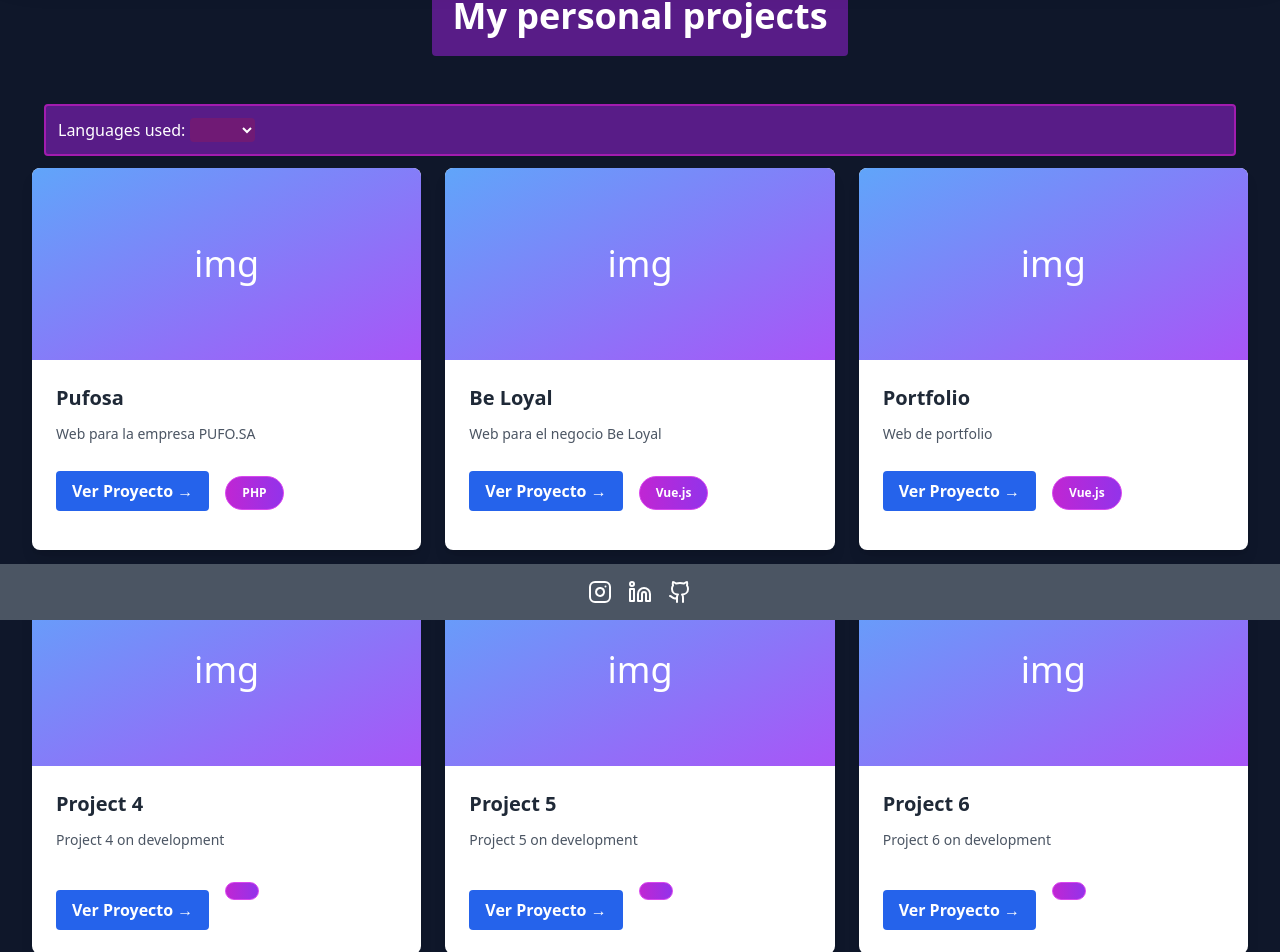
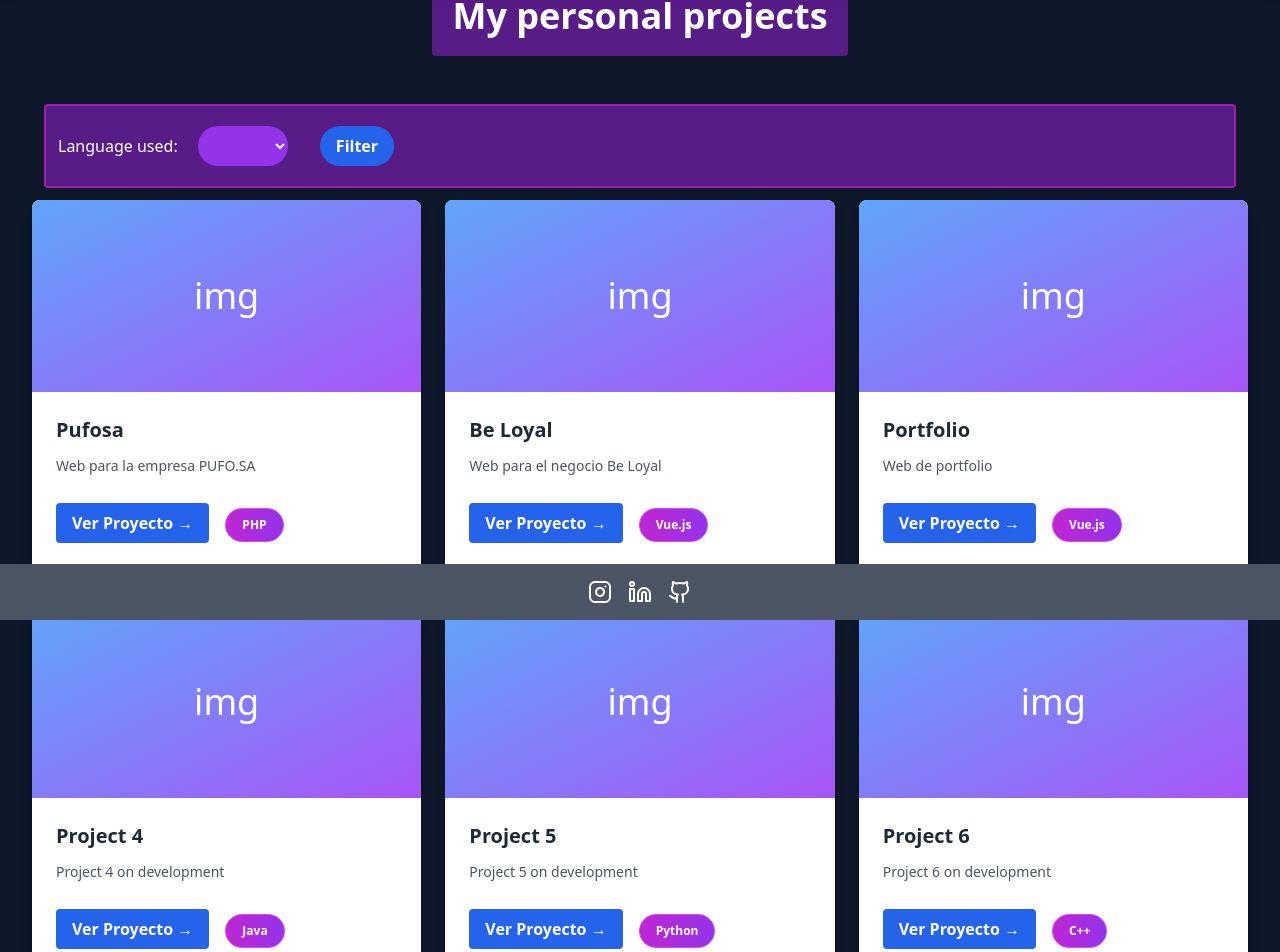
Before and after one commit to AValeraP/PruebaTecnica, a Nuxt app: page /projects in a window 1280 px wide. Shown: the part 180-1132 px from the top of the page. Built offline with nearby package versions, Linux system fonts and the light colour scheme.

Commit message:
fix (issue 35): fixed the filter on projects page

```diff
--- a/app/components/Projects/ProjectCardView.vue
+++ b/app/components/Projects/ProjectCardView.vue
@@ -1,13 +1,43 @@
 <script setup>
 import { projects } from '~/data/mocksProjectCards';
 import ProjectCard from './ProjectCard.vue';
+
+//la variable categories contiene un mapa(clave-valor) con el project y su language:
+//Por ejemplo: "PufoSA" : "PHP"
+const categories = [...new Set(projects.map(p=> p.language))]
+const { selectedOption, filteredItems } = useFilter(projects, 'language')
+
+function filter(){
+if(selectedOption.value != "All"){
+    return projects.filter(p => p.language === selectedOption.value)
+    }
+    return projects
+}
+
+const displayedProjects = ref(projects)
+
+function applyFilter() {
+    displayedProjects.value = filter()
+}
 </script>
 
 <template>
     <div class="p-8 max-w-7xl mx-auto">
         <h2 class="w-fit text-4xl rounded m-auto p-5 mb-12 text-center bg-purple-900 text-white font-extrabold">My personal projects </h2>
+        <div class="filter-group border-2 border-fuchsia-700 rounded bg-purple-900 text-white m-3 p-3">
 
-        <div class="filter-group border-2 border-fuchsia-700 rounded bg-purple-900 text-white m-3 p-3">
+            <label>Language used: </label>
+            <select class="bg-purple-600 mx-4 my-2 px-2 py-2 rounded-full" v-model="selectedOption">
+                <option value="All">All</option>
+                <option v-for="cat in categories" :key="cat" :value="cat">
+                    {{ cat }}
+                </option>
+            </select>
+
+            <button class="hover:bg-gradient-to-r hover:from-fuchsia-600 hover:to-purple-600 transition-all duration-300 transform hover:scale-110  bg-blue-600 font-bold mx-4 my-2 px-4 py-2 rounded-full hover:bg"
+                @click="applyFilter"
+                >Filter</button>
+            <!--
             <label for="techs">Languages used: </label>
             <select class="bg-fuchsia-900 rounded" id="techs" v-model="techUsed">
                 <option value="all">All</option>
@@ -15,11 +45,11 @@ import ProjectCard from './ProjectCard.vue';
                 <option value="php">Vue.js</option>
                 <option value="php">Java</option>
             </select>
-
+            -->
         </div>
-        <div class="grid grid-cols-1 md:grid-cols-2 lg:grid-cols-3 gap-6">
+            <div class="grid grid-cols-1 md:grid-cols-2 lg:grid-cols-3 gap-6">
             <ProjectCard
-                v-for="(project, index) in projects"
+                v-for="(project, index) in displayedProjects"
                 :key="index"
                 :title="project.title"
                 :language="project.language"
@@ -27,6 +57,6 @@ import ProjectCard from './ProjectCard.vue';
                 :description="project.description"
                 :link="project.link"
             ></ProjectCard>
+            </div>
         </div>
-    </div>
-</template>
+    </template>
--- /dev/null
+++ b/app/composables/useFilter.ts
@@ -0,0 +1,14 @@
+export const useFilter = <T>(projects: T[], filterKey: keyof T) => {
+    const selectedOption = ref('')
+
+    const filteredProjects = computed(() =>{
+        if(!selectedOption.value || selectedOption.value === "All"){
+            return projects
+        }
+        return projects.filter((project) =>{
+            return String(project[filterKey]) === selectedOption.value
+        })
+    })
+
+    return { selectedOption, filteredProjects}
+}
--- a/app/data/mocksProjectCards.ts
+++ b/app/data/mocksProjectCards.ts
@@ -22,21 +22,21 @@ export const projects = [
     },
     {
         title: 'Project 4',
-        language: '',
+        language: 'Java',
         image: 'img',
         description: 'Project 4 on development',
         link: '',
     },
     {
         title: 'Project 5',
-        language: '',
+        language: 'Python',
         image: 'img',
         description: 'Project 5 on development',
         link: '',
     },
     {
         title: 'Project 6',
-        language: '',
+        language: 'C++',
         image: 'img',
         description: 'Project 6 on development',
         link: '',
```
Also changed, not shown: composables/usePortfolio.ts (deleted, +0 -9 lines).
